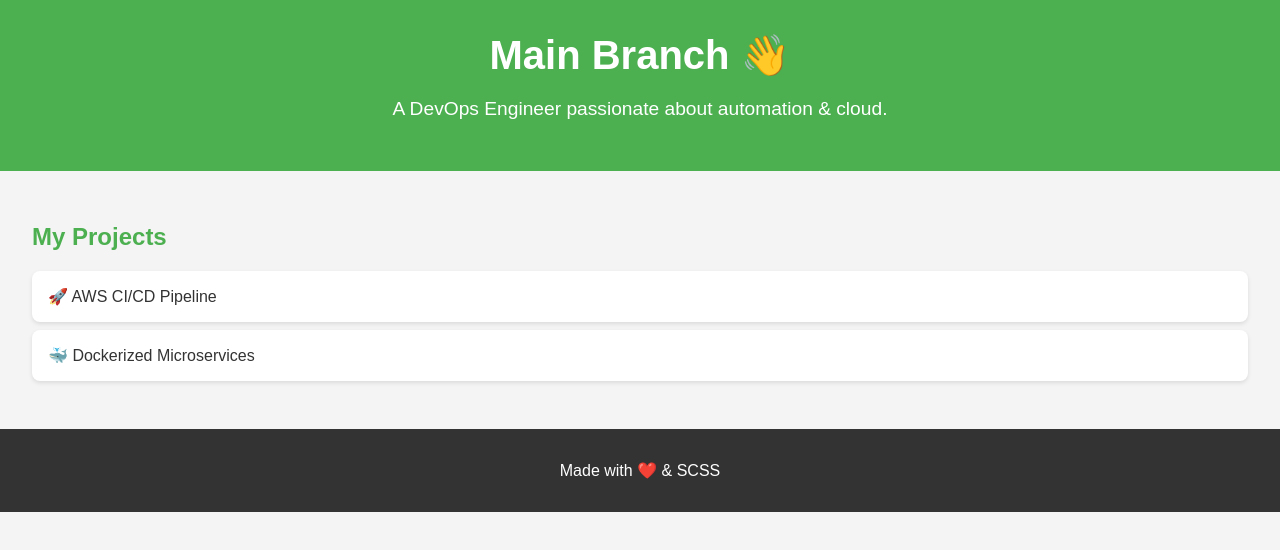
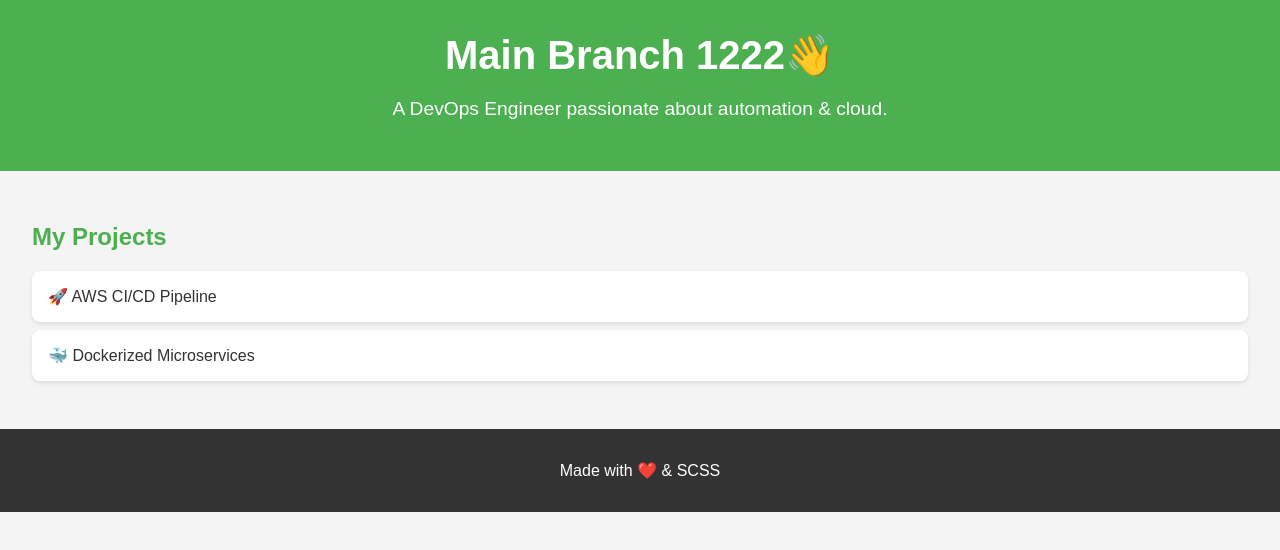
Before and after one commit to Pradyumnyadav0992/POC-49, a plain HTML site: page index.html in a window 1280 px wide. Drawn offline with nearby package versions, Linux system fonts and the light colour scheme; files that its build step writes are made by us from their sources.

Commit message:
Update index.html

```diff
--- a/index.html
+++ b/index.html
@@ -8,7 +8,7 @@
 </head>
 <body>
   <header>
-    <h1>Main Branch 👋</h1>
+    <h1>Main Branch 1222👋</h1>
     <p>A DevOps Engineer passionate about automation & cloud.</p>
   </header>
 
```
